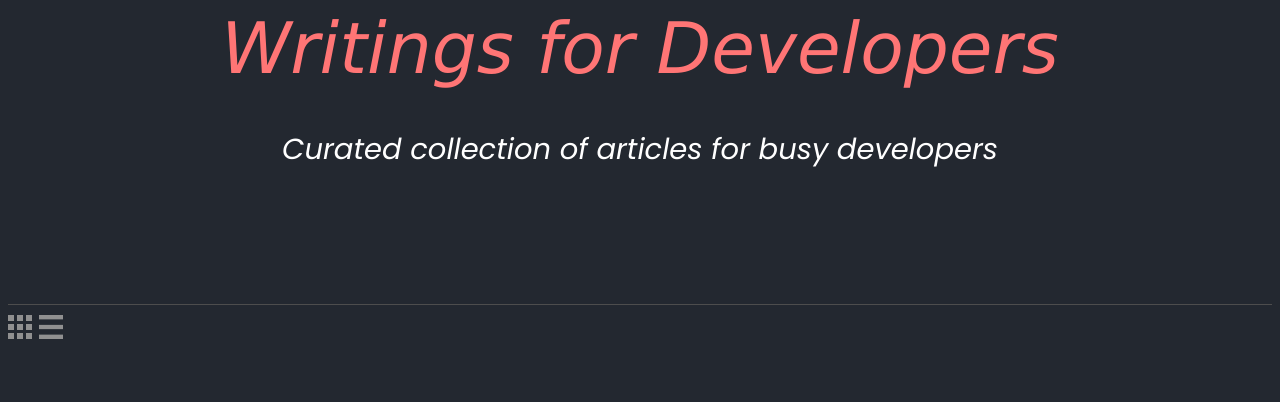
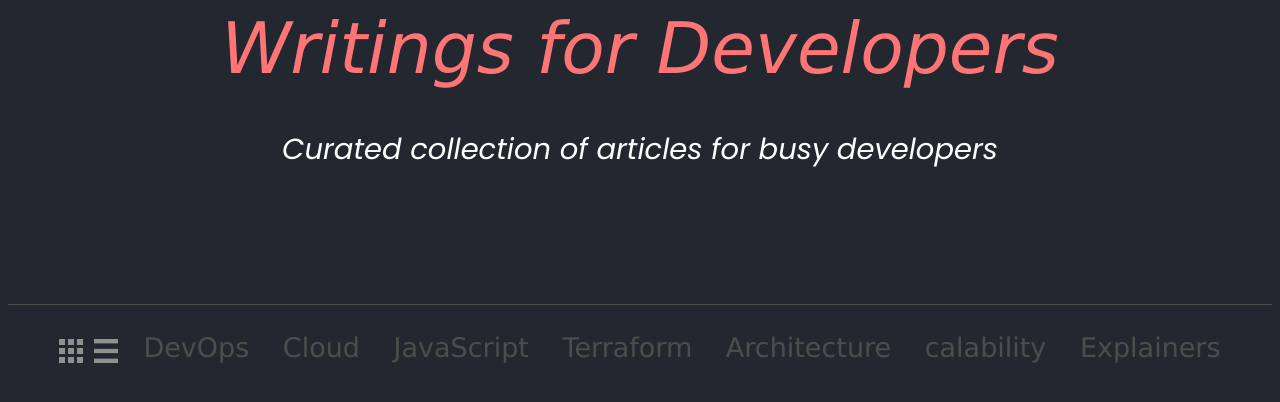
Before and after one commit to nyt-aaditya/writings.dev, a plain HTML site: page index.html in a window 1280 px wide. Shown: the part 364-766 px from the top of the page. Drawn offline with Linux system fonts and the light colour scheme.

Commit message:
full-webpage

```diff
--- a/index.html
+++ b/index.html
@@ -30,11 +30,17 @@
       </div>
 
       <section class="content">
-
         <div class="main-nav">
+        <div class="main-nav-buttons">
           <img src="Vector.png" alt="app tray" />
           <img src="List Icon.png" alt="list icon" />
+        </div>
 
+        <div class="main-nav-content">
+          <nav>
+           <p> DevOps Cloud JavaScript Terraform Architecture calability Explainers</p>
+          </nav>
+        </div>
         </div>
 
       </section>
--- a/style.css
+++ b/style.css
@@ -57,23 +57,41 @@ flex-direction: column;
 }
 
 .main-nav{
+    display: flex;
+    flex-direction: row;
+    justify-content: center;
+    align-items: center;
     margin-top: 10%;
     border-top: 1px solid #4D4D4D;
-    display: flex;
-    flex-direction: row;
-    justify-content: start;
 
 }
 
-.main-nav img:first-child{
+
+.main-nav-buttons img:first-child{
     width: 24px;
     height: 24px;
     margin-top: 10px;
     margin-right: 7px;
 }
 
-.main-nav img:last-child{
+.main-nav-buttons img:last-child{
     width: 24px;
     height: 24px;
     margin-top: 10px;
+    margin-right: 25px;
+
+
 }
+
+.main-nav-content p{
+    text-decoration: none;
+    color:#4D4D4D;
+    font-family: 'Lucida Sans', 'Lucida Sans Regular', 'Lucida Grande', 'Lucida Sans Unicode', Geneva, Verdana, sans-serif;
+    font-size: 27px;
+    word-spacing: 25px;
+
+}
+
+.main-nav-content p:last-child{
+   background: linear-gradient(#232830, #23283000 ,0%);
+}
```
